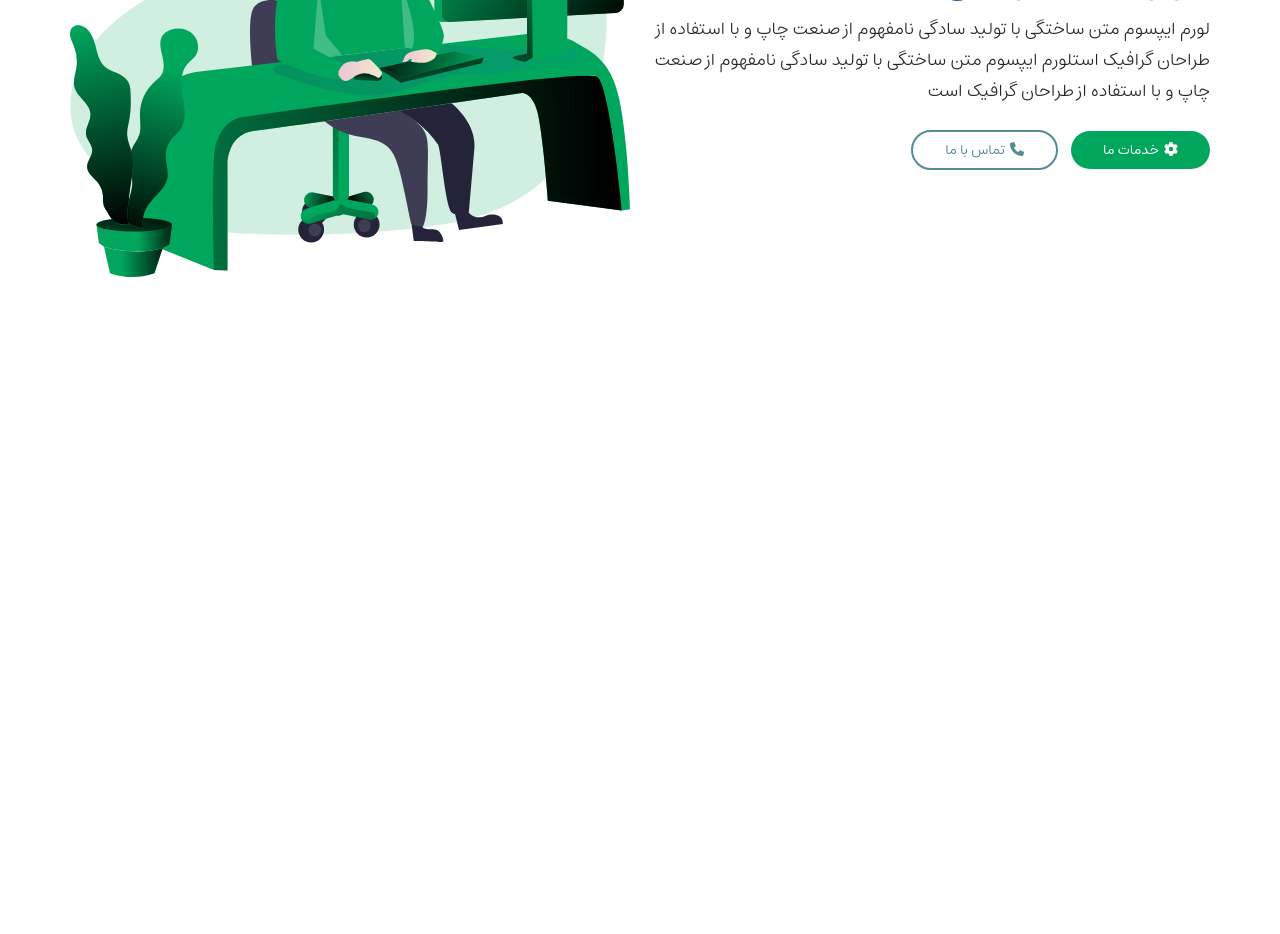
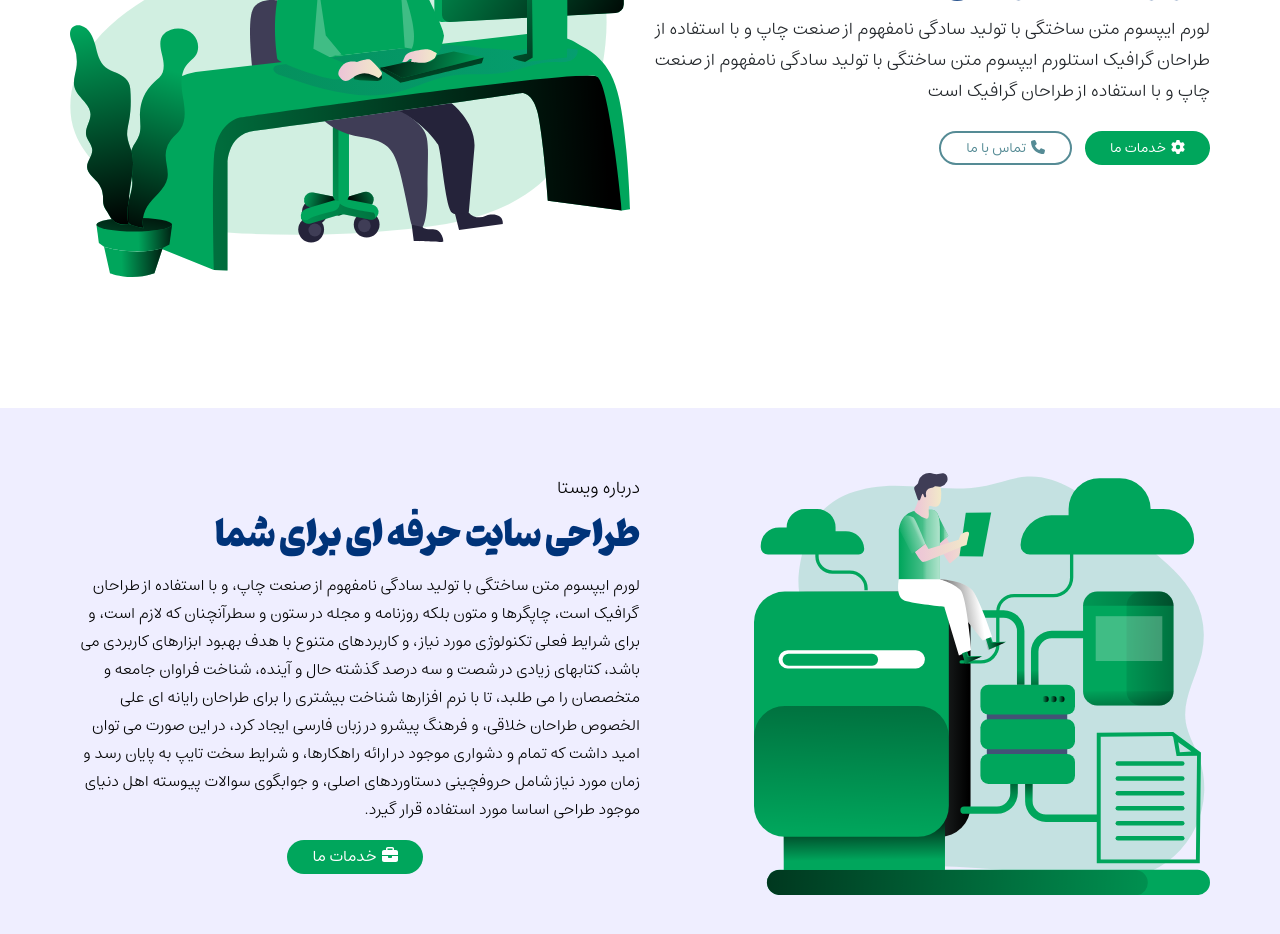
Before and after one commit to LeaReXx/Vistha-React-Template, a React (Create React App) app: page / in a window 1280 px wide. Shown: the part 360-1294 px from the top of the page. Before the commit the page ends 800 px from the top, so only its background shows below. Built offline with nearby package versions, Linux system fonts and the light colour scheme.

Commit message:
about section completed for all devices

```diff
--- a/src/App.js
+++ b/src/App.js
@@ -1,12 +1,13 @@
 import React from "react";
-
 import Header from "./header/header";
+import About from "./about-sec/about";
 import "./app.css";
 import "./fonts.css";
 function App() {
   return (
     <div>
       <Header />
+      <About />
     </div>
   );
 }
--- /dev/null
+++ b/src/about-sec/about.css
@@ -0,0 +1,62 @@
+.about-section {
+  margin: 45rem auto !important;
+  padding: 50px 0;
+  background-color: rgba(182, 178, 255, 0.22);
+}
+
+.about-section-left {
+  display: none;
+}
+
+.about-section-left img {
+  width: 80%;
+}
+
+.about-title {
+  font-family: "pinar" !important;
+  font-size: 40px;
+  line-height: 1.4;
+  color: #003379;
+}
+
+.about-span {
+  font-size: 18px;
+}
+
+.about-decription {
+  margin-top: 0.75rem;
+}
+
+.about-btn-parent {
+  text-align: center;
+  margin-top: 1rem;
+}
+
+.about-btn-parent button svg {
+  margin-left: 5px;
+}
+
+@media screen and (min-width: 768px) {
+  .about-section {
+    margin: 55rem auto !important;
+  }
+}
+
+@media screen and (min-width: 991px) {
+  .about-section {
+    margin: 23rem auto !important;
+  }
+
+  .about-section > div {
+    display: flex;
+    justify-content: space-between;
+  }
+  .about-section-left,
+  .about-section-right {
+    width: 50% !important;
+  }
+
+  .about-section-left {
+    display: block;
+  }
+}
--- /dev/null
+++ b/src/about-sec/about.js
@@ -0,0 +1,39 @@
+import React from "react";
+import { FontAwesomeIcon } from "@fortawesome/react-fontawesome";
+import * as solid from "@fortawesome/free-solid-svg-icons";
+import "./about.css";
+
+export default function About() {
+  return (
+    <section className="about-section">
+      <div className="container-max-width page-default-padding">
+        <div className="about-section-left">
+          <img src="./imgs/about-section.svg" alt="" />
+        </div>
+        <div className="about-section-right">
+          <span className="about-span">درباره ویستا</span>
+          <h2 className="about-title">طراحی سایت حرفه ای برای شما</h2>
+          <p className="about-decription">
+            لورم ایپسوم متن ساختگی با تولید سادگی نامفهوم از صنعت چاپ، و با
+            استفاده از طراحان گرافیک است، چاپگرها و متون بلکه روزنامه و مجله در
+            ستون و سطرآنچنان که لازم است، و برای شرایط فعلی تکنولوژی مورد نیاز،
+            و کاربردهای متنوع با هدف بهبود ابزارهای کاربردی می باشد، کتابهای
+            زیادی در شصت و سه درصد گذشته حال و آینده، شناخت فراوان جامعه و
+            متخصصان را می طلبد، تا با نرم افزارها شناخت بیشتری را برای طراحان
+            رایانه ای علی الخصوص طراحان خلاقی، و فرهنگ پیشرو در زبان فارسی ایجاد
+            کرد، در این صورت می توان امید داشت که تمام و دشواری موجود در ارائه
+            راهکارها، و شرایط سخت تایپ به پایان رسد و زمان مورد نیاز شامل
+            حروفچینی دستاوردهای اصلی، و جوابگوی سوالات پیوسته اهل دنیای موجود
+            طراحی اساسا مورد استفاده قرار گیرد.
+          </p>
+          <div className="about-btn-parent">
+          <button className="green-btn about-section-btn">
+            <FontAwesomeIcon icon={solid.faBriefcase} />
+            خدمات ما
+          </button>
+          </div>
+        </div>
+      </div>
+    </section>
+  );
+}
--- a/src/app.css
+++ b/src/app.css
@@ -10,8 +10,11 @@ a {
   all: unset;
   cursor: pointer;
 }
-
-p {
+button {
+  all: unset;
+}
+p,
+span {
   font-variation-settings: "wght" 200;
 }
 
@@ -34,7 +37,9 @@ body {
 
 .green-btn,
 .bordered-btn {
-  padding: 5px 32px;
+  all: unset;
+  cursor: pointer;
+  padding: 3px 25px;
   border-radius: 50px;
   transition: all 0.1s;
   font-size: 16px !important;
@@ -52,7 +57,7 @@ body {
 .bordered-btn {
   color: #558b95;
   outline: 2px solid #558b95;
-  padding: 4px 32px !important;
+  padding: 1px 25px !important;
 }
 .bordered-btn:hover {
   color: #003379;
```
Also changed, not shown: public/imgs/about-section.svg (added).
